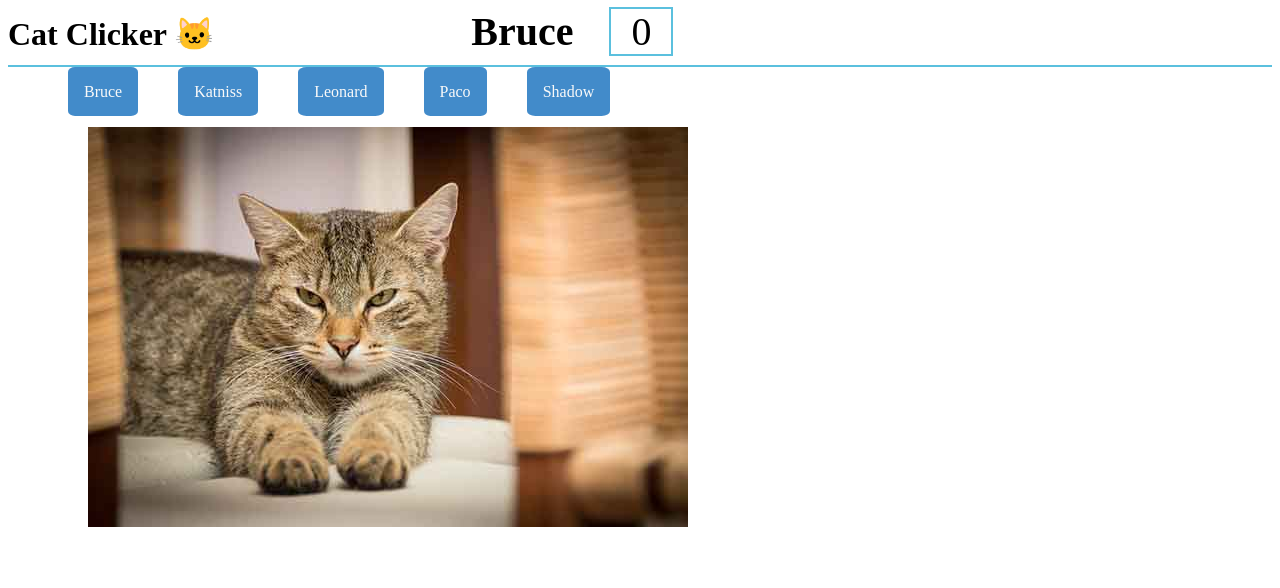
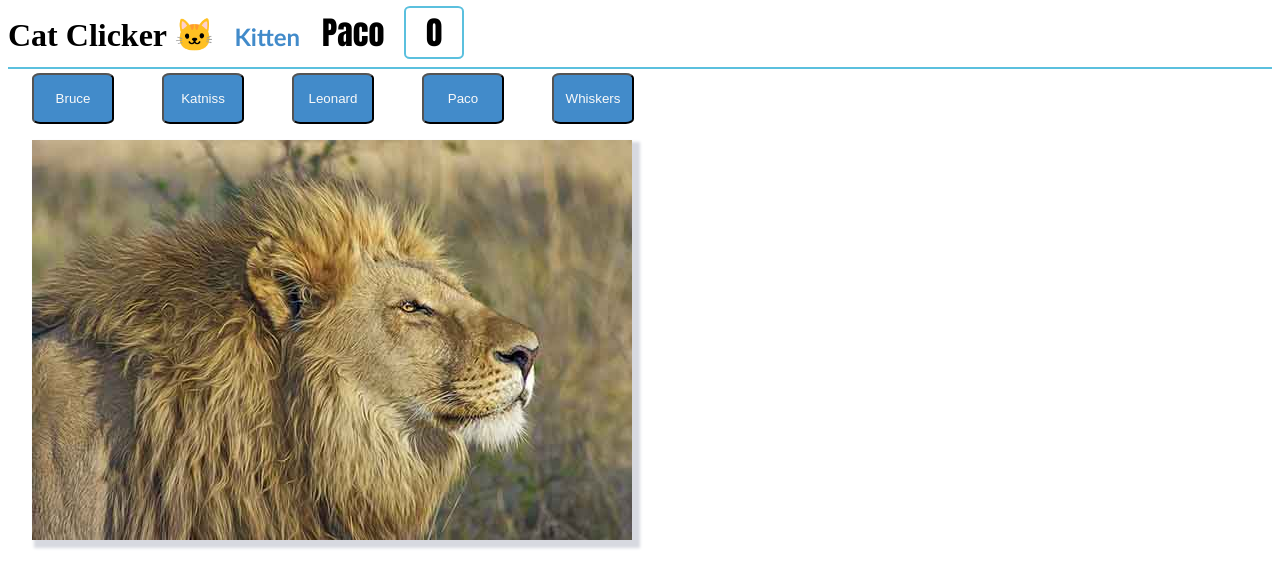
Before and after one commit to TySabs/Cat-Clicker, a plain HTML site: page index.html in a window 1280 px wide. Drawn offline with Linux system fonts and the light colour scheme.

Commit message:
Add levels when click count reaches benchmarks

```diff
--- a/css/style.css
+++ b/css/style.css
@@ -1,14 +1,14 @@
-li {
+button {
   display: inline;
-  list-style-type: none;
   background-color: #428bca;
   color: #f9f9f9;
-  padding: 16px;
+  width: 82px;
+  padding: 16px 0;
   border-radius: 10%;
-  margin: 20px;
+  margin: 4px 24px;
 }
 
-li:hover {
+button:hover {
   background-color: #5bc0de;
   cursor: pointer;
 }
@@ -20,22 +20,36 @@ li:hover {
 
 #title {
   display: inline;
-  margin-right: 20%;
+  margin-right: 16px;
 }
 
 #cat-name, #click-counter {
   display: inline;
-  font-size: 2.5em;
+  font-size: 2em;
+  font-family: Impact, "Arial Black", sans-serif;
 }
 
+#cat-level {
+  display: inline;
+  font-size: 1.5em;
+  color: #428bca;
+  font-family: "Trebuchet MS", Tahoma, sans-serif;
+  margin-right: 18px;
+}
 
 #click-counter {
-  margin-left: 32px;
+  margin-left: 16px;
   border: 2px solid #5bc0de;
+  border-radius: 10%;
   padding: 0 20px;
 }
 
 #cat-img {
   max-width: 600px;
-  margin: 10px 0 0 80px;
+  margin: 12px 0 0 24px;
+  box-shadow: 5px 5px 3px 3px #D7D9E0;
 }
+
+#cat-img:hover {
+  cursor: pointer;
+}
--- a/index.html
+++ b/index.html
@@ -10,10 +10,11 @@
   <body>
     <div id="cat-info">
       <h1 id="title">Cat Clicker 🐱</h1>
+      <h2 id="cat-level"></h2>
       <h2 id="cat-name"></h2>
       <div id="click-counter"></div>
     </div>
-    <ul id="cat-list"></ul>
+    <div id="cat-list"></div>
     <img src="" alt="A cat just asking to be clicked" id="cat-img">
 
     <script src="js/app.js"></script>
--- a/js/app.js
+++ b/js/app.js
@@ -1,47 +1,63 @@
 /********* Model ************/
-/* Set up a model with five different cats */
-// Cat images were found on pixabay.com
+/* Set up a model with five different cats
+ * Cat images were found on pixabay.com
+ * Meow sound was found at http://audiosoundclips.com/cat-sound-effects-sfx/
+ * All images and sounds were available via Creative Commons License
+ */
 var model = {
   currentCat: null,
+  meow: 'sounds/meow.mp3',
   allCats: [
     {
       name: 'Bruce',
       src: 'images/bruce.jpg',
-      clickCount: 0
+      clickCount: 0,
+      level: 'Kitten'
     },
     {
       name: 'Katniss',
       src: 'images/katniss.jpg',
-      clickCount: 0
+      clickCount: 0,
+      level: 'Kitten'
     },
     {
       name: 'Leonard',
       src: 'images/leonard.jpg',
-      clickCount: 0
+      clickCount: 0,
+      level: 'Kitten'
     },
     {
       name: 'Paco',
       src: 'images/paco.jpg',
-      clickCount: 0
+      clickCount: 0,
+      level: 'Kitten'
     },
     {
-      name: 'Shadow',
-      src: 'images/shadow.jpg',
-      clickCount: 0
+      name: 'Whiskers',
+      src: 'images/whiskers.jpg',
+      clickCount: 0,
+      level: 'Kitten'
     }
   ]
 };
 
 /************* Octopus (Controller) ***************/
-
 var octopus = {
   init: function() {
-    // Display first cat as currentCat
-    model.currentCat = model.allCats[0];
+
+    // Get random starter cat index
+    var randomCatIndex = octopus.getRandomCat(0, 4);
+    // Display a random cat as currentCat on page load
+    model.currentCat = model.allCats[randomCatIndex];
 
     // Initialize views
     currentCatView.init();
     catListView.init();
+  },
+
+  // Sets the starter cat to a random cat in allCats array
+  getRandomCat: function(min, max) {
+    return Math.floor(Math.random() * (max - min + 1)) + min;
   },
 
   getCurrentCat: function() {
@@ -57,25 +73,87 @@ var octopus = {
     model.currentCat = cat;
   },
 
+  checkForMeow: function() {
+    // Set variables to hold meow audio file and clickCount
+    var meow = new Audio(model.meow),
+        clickCount = model.currentCat.clickCount;
+
+    // Check if currentCat's clickCount equals enough clicks to level up
+    if (clickCount === 10 || clickCount === 20 || clickCount === 30 ||  clickCount === 40 || clickCount === 50 || clickCount === 60 || clickCount === 70 || clickCount === 80 || clickCount === 90 || clickCount === 100 || clickCount === 125 || clickCount === 150 || clickCount === 200 || clickCount === 300 || clickCount === 400 || clickCount === 500) {
+      // Play level up sound if cat has levelled up
+      meow.play();
+    }
+  },
+
+  getLevel: function(cat) {
+    // Set variables to hold clickCount, and
+    var clickCount = model.currentCat.clickCount,
+        catLevel;
+
+    // Set catLevel based on how many clicks a cat has
+    if (clickCount < 10) {
+      catLevel = "Kitten";
+    } else if (clickCount >= 10 && clickCount < 20) {
+      catLevel = "Housecat";
+    } else if (clickCount >= 20 && clickCount < 30) {
+      catLevel = "Mouser";
+    } else if (clickCount >= 30 && clickCount < 40) {
+      catLevel = "Margay";
+    } else if (clickCount >= 40 && clickCount < 50) {
+      catLevel = "Ocelot";
+    } else if (clickCount >= 50 && clickCount < 60) {
+      catLevel = "Bobcat";
+    } else if (clickCount >= 60 && clickCount < 70) {
+      catLevel = "Lynx";
+    } else if (clickCount >= 70 && clickCount < 80) {
+      catLevel = "Cougar";
+    } else if (clickCount >= 80 && clickCount < 90) {
+      catLevel = "Puma";
+    } else if (clickCount >= 90 && clickCount < 100) {
+      catLevel = "Panther";
+    } else if (clickCount >= 100 && clickCount < 125) {
+      catLevel = "Leopard";
+    } else if (clickCount >= 125 && clickCount < 150) {
+      catLevel = "Cheetah";
+    } else if (clickCount >= 150 && clickCount < 200) {
+      catLevel = "Leopard";
+    } else if (clickCount >= 200 && clickCount < 300) {
+      catLevel = "Lion";
+    } else if (clickCount >= 300 && clickCount < 400) {
+      catLevel = "Tiger";
+    } else if (clickCount >= 500) {
+      catLevel = "Sabretooth";
+    }
+    // Meow if cat levelled up
+    octopus.checkForMeow();
+    // Set currentCat's level
+    model.currentCat.level = catLevel;
+  },
+
   // Adds one to currentCat's clickCount
   incrementClickCount: function() {
+    // Increment click count
     model.currentCat.clickCount++;
+    // Give cat appropriate level
+    octopus.getLevel();
+    // Re-render so proper information display
     currentCatView.render();
   }
 };
 
 /************** View ******************/
-
 var currentCatView = {
   init: function() {
     // Set variables for currentCat DOM elements
     this.catElem = document.getElementById('cat');
     this.catNameElem = document.getElementById('cat-name');
+    this.catLevelElem = document.getElementById('cat-level');
     this.catImageElem = document.getElementById('cat-img');
     this.counterElem = document.getElementById('click-counter');
 
     // On click, add to the cat's clickCount
     this.catImageElem.addEventListener('click', function() {
+
       octopus.incrementClickCount();
     });
 
@@ -88,6 +166,7 @@ var currentCatView = {
     var currentCat = octopus.getCurrentCat();
     this.counterElem.textContent = currentCat.clickCount;
     this.catNameElem.textContent = currentCat.name;
+    this.catLevelElem.textContent = currentCat.level;
     this.catImageElem.src = currentCat.src;
   }
 };
@@ -101,7 +180,7 @@ var catListView = {
   },
 
   render: function() {
-    var iCat, listElem;
+    var iCat, buttonElem;
 
     // Set allCats array to local variable & Set length array for for-loop
     var allCats = octopus.getAllCats();
@@ -115,13 +194,13 @@ var catListView = {
       iCat = allCats[i];
 
       // Create a li element and set its text
-      listElem = document.createElement('li');
-      listElem.textContent = iCat.name;
+      buttonElem = document.createElement('button');
+      buttonElem.textContent = iCat.name;
 
       // On click, setCurrentCat and render the currentCatView
       // Uses closure-in-a-loop JS magic
       // (connect value of cat variable to click event function)
-      listElem.addEventListener('click', (function(thatCat) {
+      buttonElem.addEventListener('click', (function(thatCat) {
         return function() {
           octopus.setCurrentCat(thatCat);
           currentCatView.render();
@@ -129,9 +208,10 @@ var catListView = {
       })(iCat));
 
       // Add element to the list
-      this.catListElem.appendChild(listElem);
+      this.catListElem.appendChild(buttonElem);
     }
   }
 };
 
 octopus.init();
+octopus.getLevel();
```
Also changed, not shown: images/leonard.jpg, images/whiskers.jpg (renamed from images/shadow.jpg), 2 other files.
